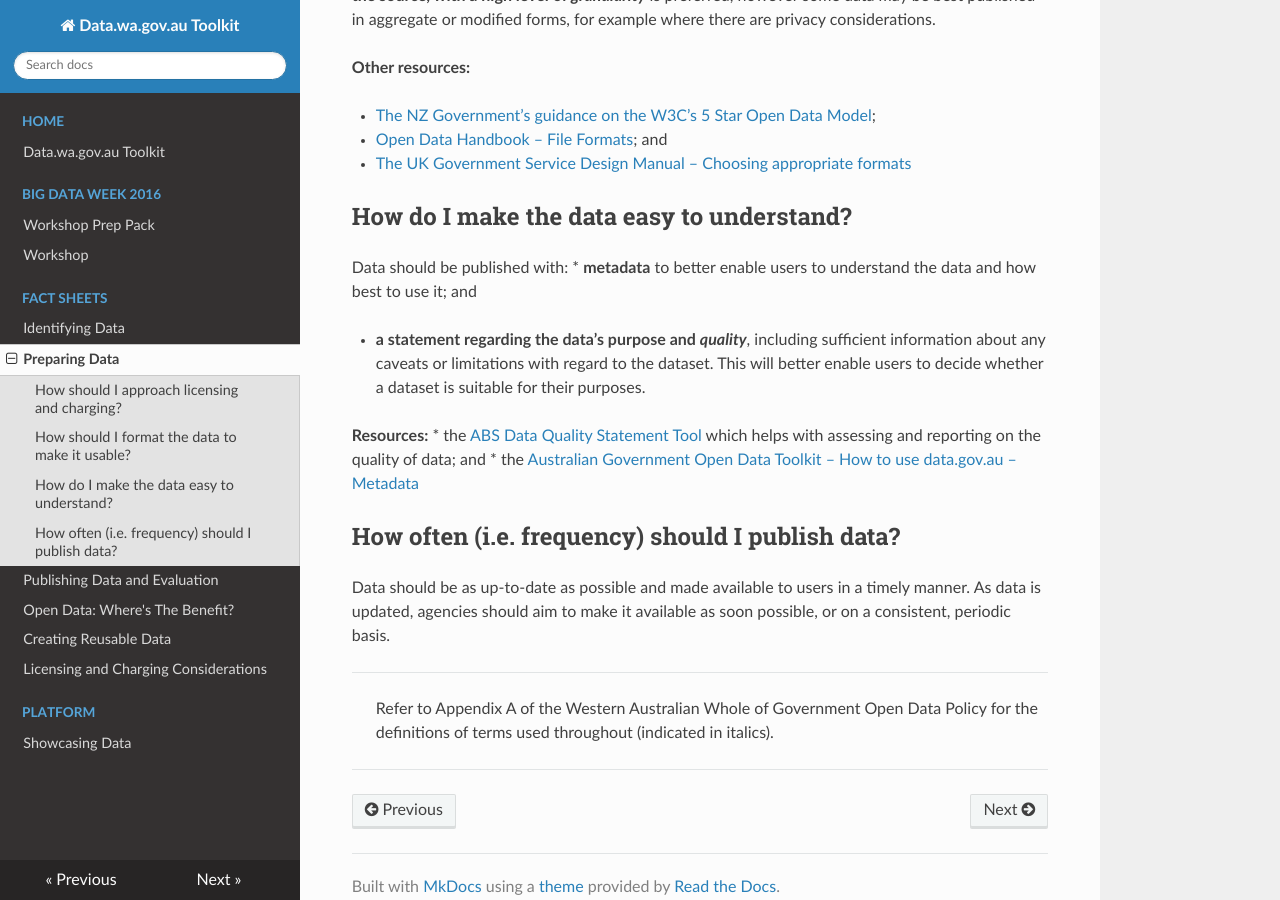
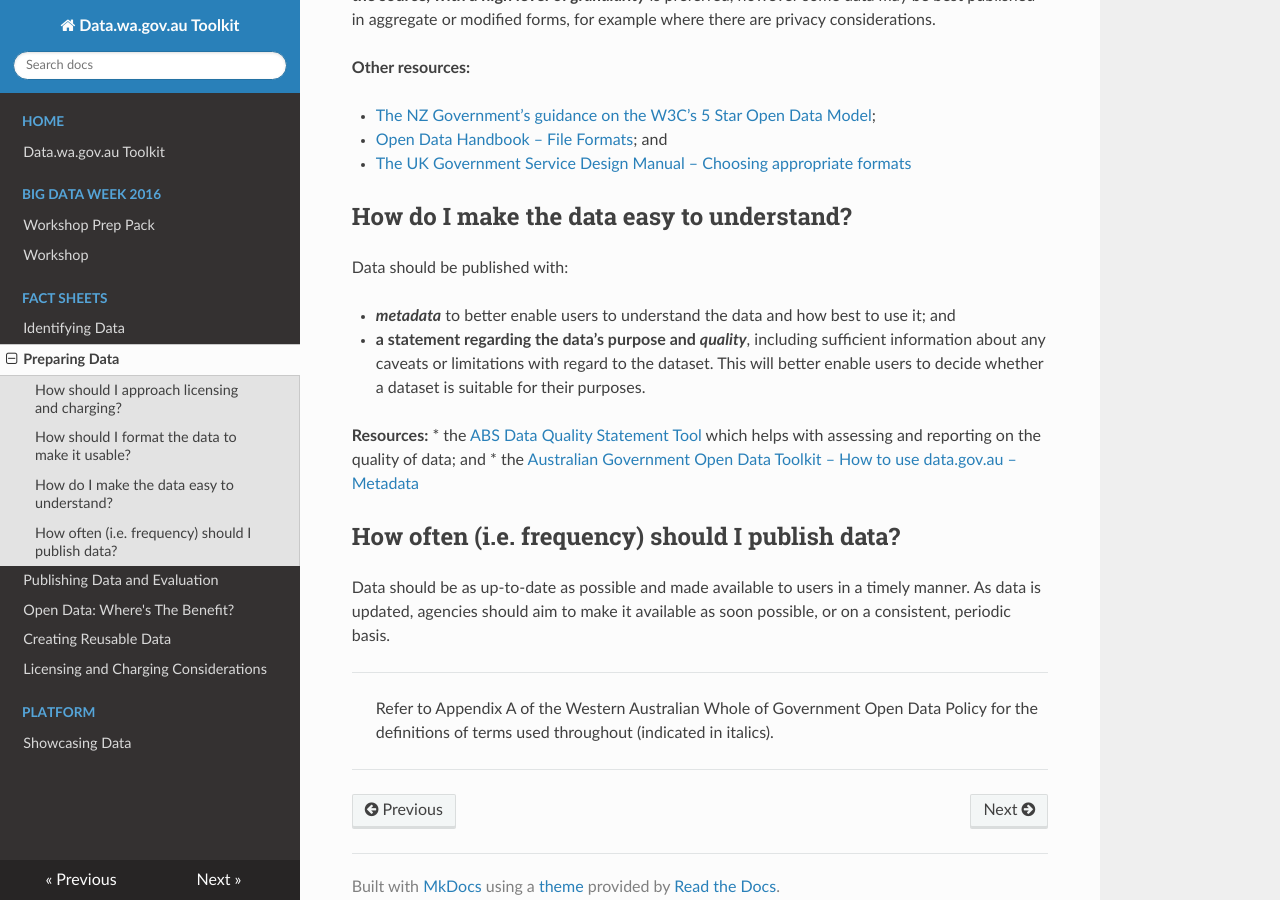
Before and after one commit to datawagovau/toolkit, an MkDocs documentation site: the page built from docs/factsheets/preparing-data.md, in a window 1280 px wide and 900 px high, scrolled down 816 px. Built offline with MkDocs 1.6.1, drawn with Linux system fonts in a browser that asks for light colours; nearby versions of some CDN libraries; old or Windows-style settings are respelled for this version of MkDocs.

```diff
--- a/docs/factsheets/preparing-data.md
+++ b/docs/factsheets/preparing-data.md
@@ -38,7 +38,8 @@ __Other resources:__
 
 ## How do I make the data easy to understand?
 Data should be published with:
-* __metadata__ to better enable users to understand the data and how best to use it; and
+
+* __*metadata*__ to better enable users to understand the data and how best to use it; and
 
 * __a statement regarding the data’s purpose and *quality*__, including sufficient information about
 any caveats or limitations with regard to the dataset. This will better enable users to decide
```
